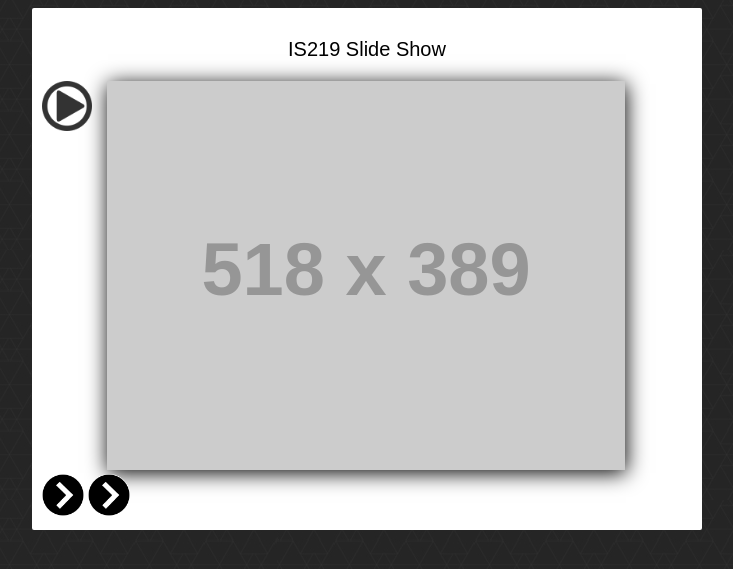
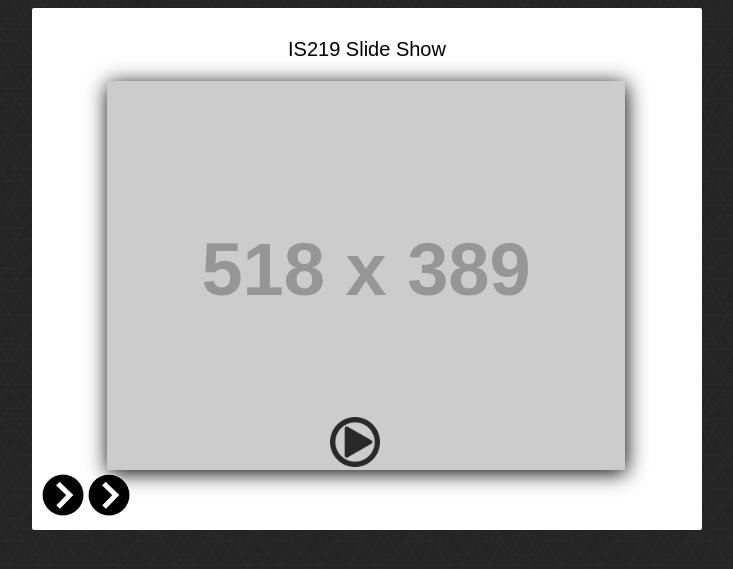
Before and after one commit to royer-z/IS219Project2Repo, a PHP site: page /index.html in a window 1280 px wide. Shown: the top 569 px of the page, without its empty margins (273-1006 px from the left). Run offline with PHP 8.4, Linux system fonts and the light colour scheme; grey boxes labelled with a size stand in for pictures from a placeholder-image service; some libraries are stand-ins or nearby versions.

Commit message:
Task: changed the img element with a class value of moreIndicator to be horizontally centered and bottom aligned with its sibling img element

```diff
--- a/css/style.css
+++ b/css/style.css
@@ -30,7 +30,8 @@ body {
 	position: absolute;
 	z-index: 3;
 	opacity: .8;
-	top: 0px;
+	top: 21em;
+	left: 18em;
 }
 
 .thumbnail {
```
